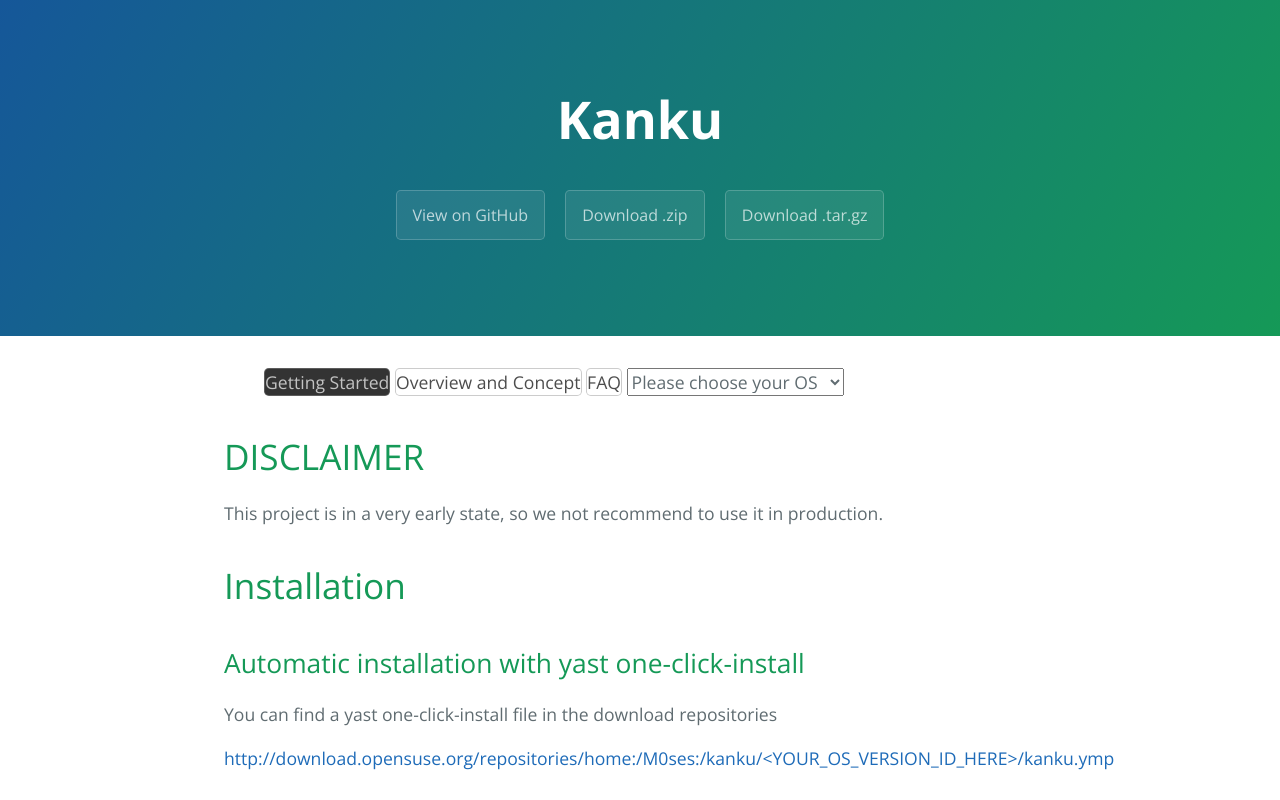
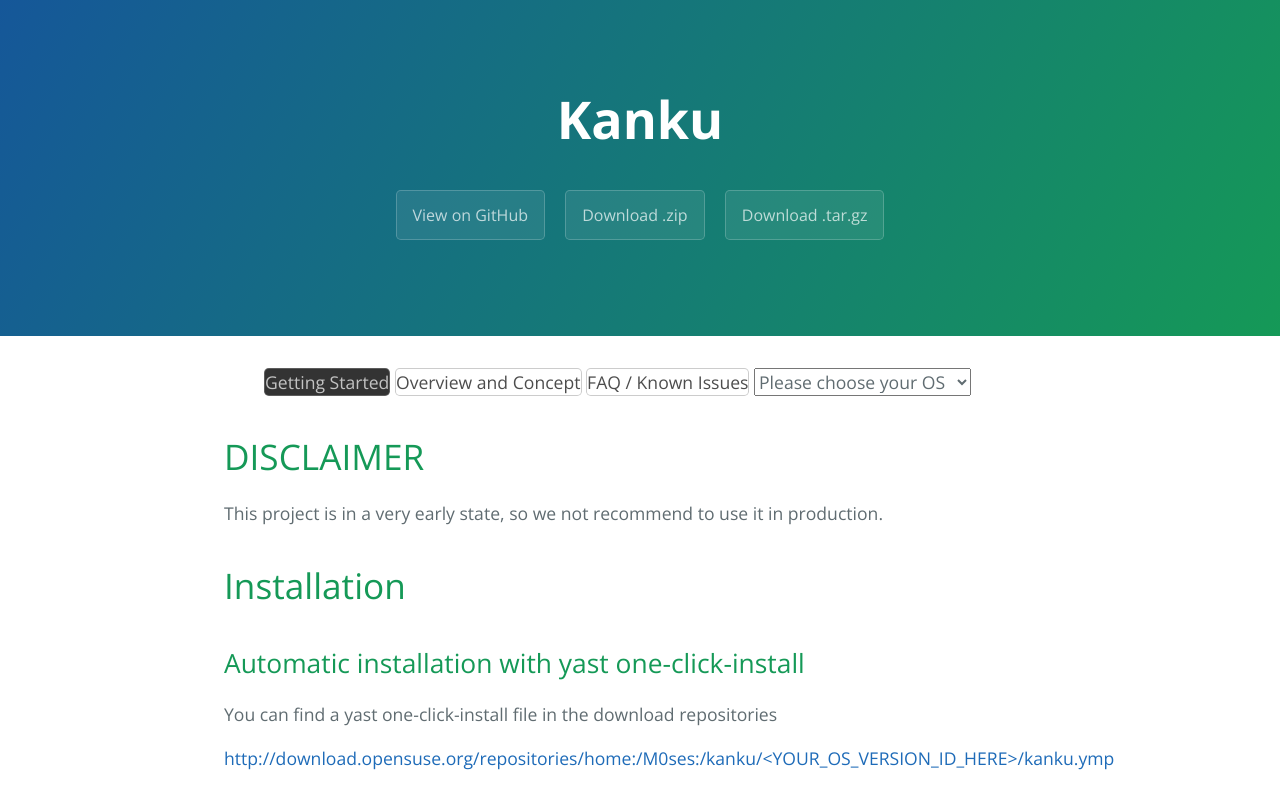
Before and after one commit to jonsger/kanku, a plain HTML site: page index.html in a window 1280 px wide. Shown: the top 800 px of the page. Drawn offline with nearby package versions, Linux system fonts and the light colour scheme.

Commit message:
FAQ -> 'FAQ/Known Issues'

```diff
--- a/index.html
+++ b/index.html
@@ -44,7 +44,7 @@
     <a href='#' id='overview_and_concept-btn' class="btn_dark nav_btn" onclick=switch_to('overview_and_concept')>Overview and Concept</a>
   </li>
   <li>
-    <a href='#' id='faq-btn'                  class="btn_dark nav_btn" onclick=switch_to('faq')>FAQ</a>
+    <a href='#' id='faq-btn'                  class="btn_dark nav_btn" onclick=switch_to('faq')>FAQ / Known Issues</a>
   </li>
   <li>
     <select id="os_version" onchange=change_os_version()>
```
